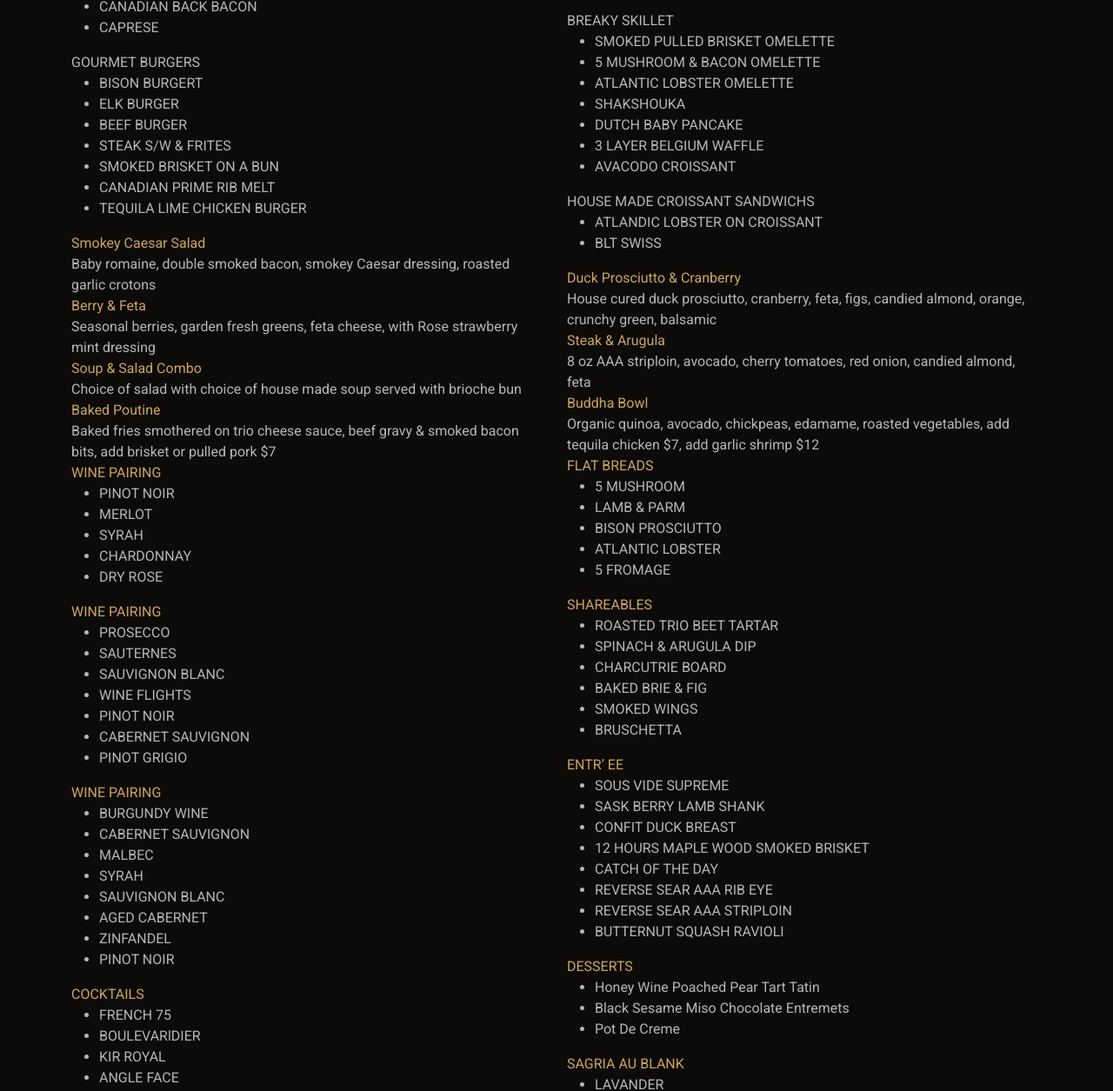
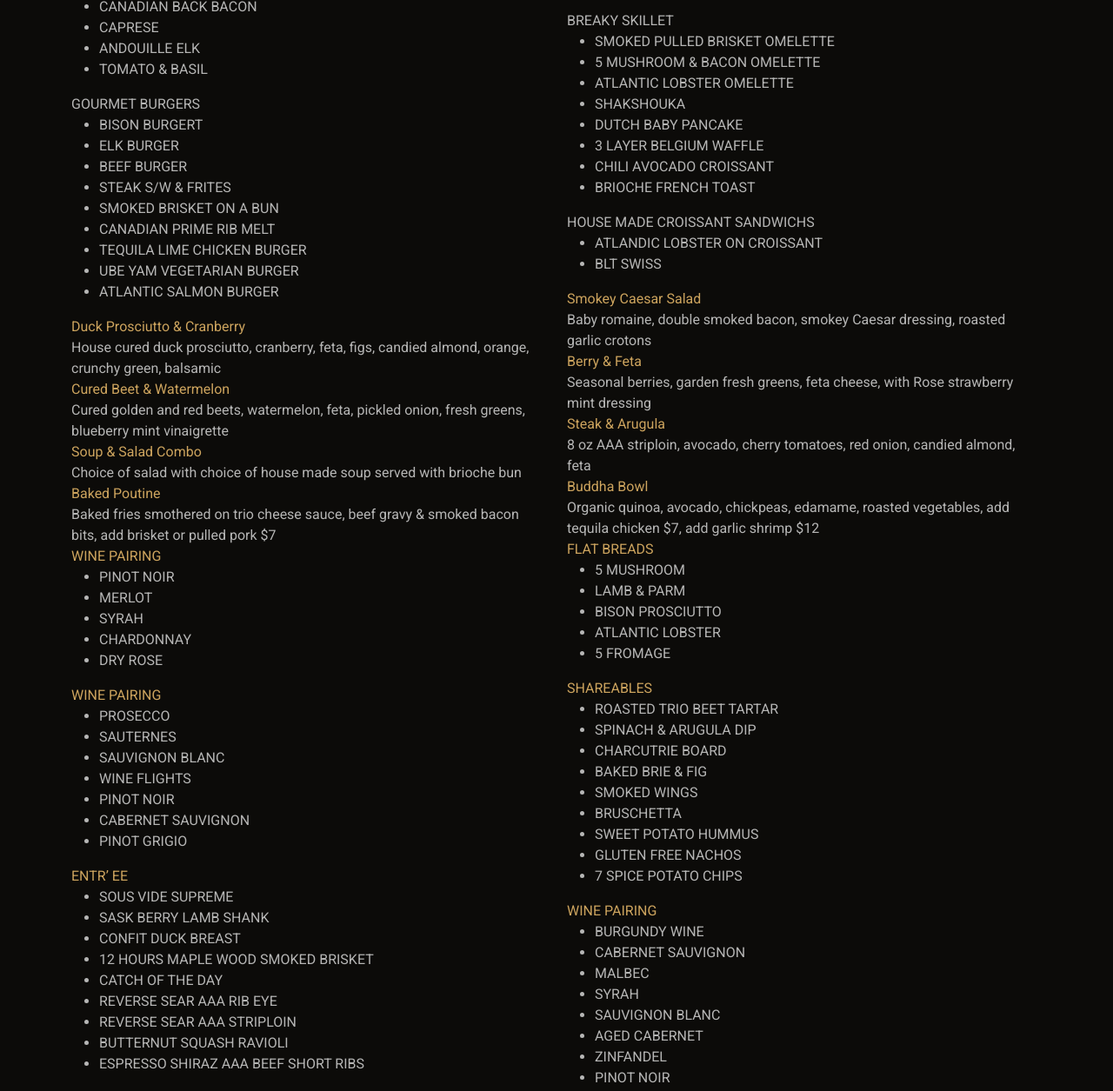
Before and after one commit to DigiVizta/sprouts, a plain HTML site: page index.html in a window 1280 px wide. Shown: the part 2413-3668 px from the top of the page at 87% size. Drawn offline with nearby package versions, Linux system fonts and the light colour scheme; files whose address does not match are found by name; a web font is replaced by a local one.

Commit message:
Update index.html

```diff
--- a/index.html
+++ b/index.html
@@ -189,7 +189,7 @@
     </div><!-- Menu Filters -->
 
     <!-- Replaced all menu items with actual restaurant menu, removed all images -->
-    <div class="row isotope-container" data-aos="fade-up" data-aos-delay="200">
+   <div class="row isotope-container" data-aos="fade-up" data-aos-delay="200">
 
 
        <!-- BRUNCH SECTION -->
@@ -208,6 +208,8 @@
             <li>BISON MAPLE PROSCIUTTO</li>
             <li>CANADIAN BACK BACON</li>
             <li>CAPRESE</li>
+            <li>ANDOUILLE ELK</li>
+            <li>TOMATO & BASIL</li>
           </ul>
         </div>
       </div><!-- Menu Item -->
@@ -239,7 +241,8 @@
             <li>SHAKSHOUKA</li>
             <li>DUTCH BABY PANCAKE</li>
             <li>3 LAYER BELGIUM WAFFLE</li>
-            <li>AVACODO CROISSANT</li>
+            <li>CHILI AVOCADO CROISSANT</li>
+            <li>BRIOCHE FRENCH TOAST</li>
           </ul>
         </div>
       </div><!-- Menu Item -->
@@ -258,6 +261,8 @@
             <li>SMOKED BRISKET ON A BUN</li>
             <li>CANADIAN PRIME RIB MELT</li>
             <li>TEQUILA LIME CHICKEN BURGER</li>
+            <li>UBE YAM VEGETARIAN BURGER</li>
+            <li>ATLANTIC SALMON BURGER</li>
           </ul>
         </div>
       </div><!-- Menu Item -->
@@ -299,6 +304,15 @@
         </div>
         <div class="menu-ingredients">
           Seasonal berries, garden fresh greens, feta cheese, with Rose strawberry mint dressing
+        </div>
+      </div><!-- Menu Item -->
+
+      <div class="col-lg-6 menu-item isotope-item filter-salads">
+        <div class="menu-content">
+          <a href="#">Cured Beet & Watermelon</a>
+        </div>
+        <div class="menu-ingredients">
+          Cured golden and red beets, watermelon, feta, pickled onion, fresh greens, blueberry mint vinaigrette
         </div>
       </div><!-- Menu Item -->
 
@@ -383,6 +397,9 @@
               <li>BAKED BRIE & FIG</li>
               <li>SMOKED WINGS</li>
               <li>BRUSCHETTA</li>
+              <li>SWEET POTATO HUMMUS</li>
+              <li>GLUTEN FREE NACHOS</li>
+              <li>7 SPICE POTATO CHIPS</li>
             </ul>
         </div>
       </div><!-- Menu Item -->
@@ -419,6 +436,7 @@
             <li>REVERSE SEAR AAA RIB EYE</li>
             <li>REVERSE SEAR AAA STRIPLOIN</li>
             <li>BUTTERNUT SQUASH RAVIOLI</li>
+            <li>ESPRESSO SHIRAZ AAA BEEF SHORT RIBS</li>
           </ul>
         </div>
       </div><!-- Menu Item -->
@@ -450,6 +468,8 @@
             <li>Honey Wine Poached Pear Tart Tatin</li>
             <li>Black Sesame Miso Chocolate Entremets</li>
             <li>Pot De Creme</li>
+            <li>Pavlova Trio</li>
+            <li>Fresh Fruit Sorbet</li>
           </ul>
         </div>
       </div><!-- Menu Item -->
```
